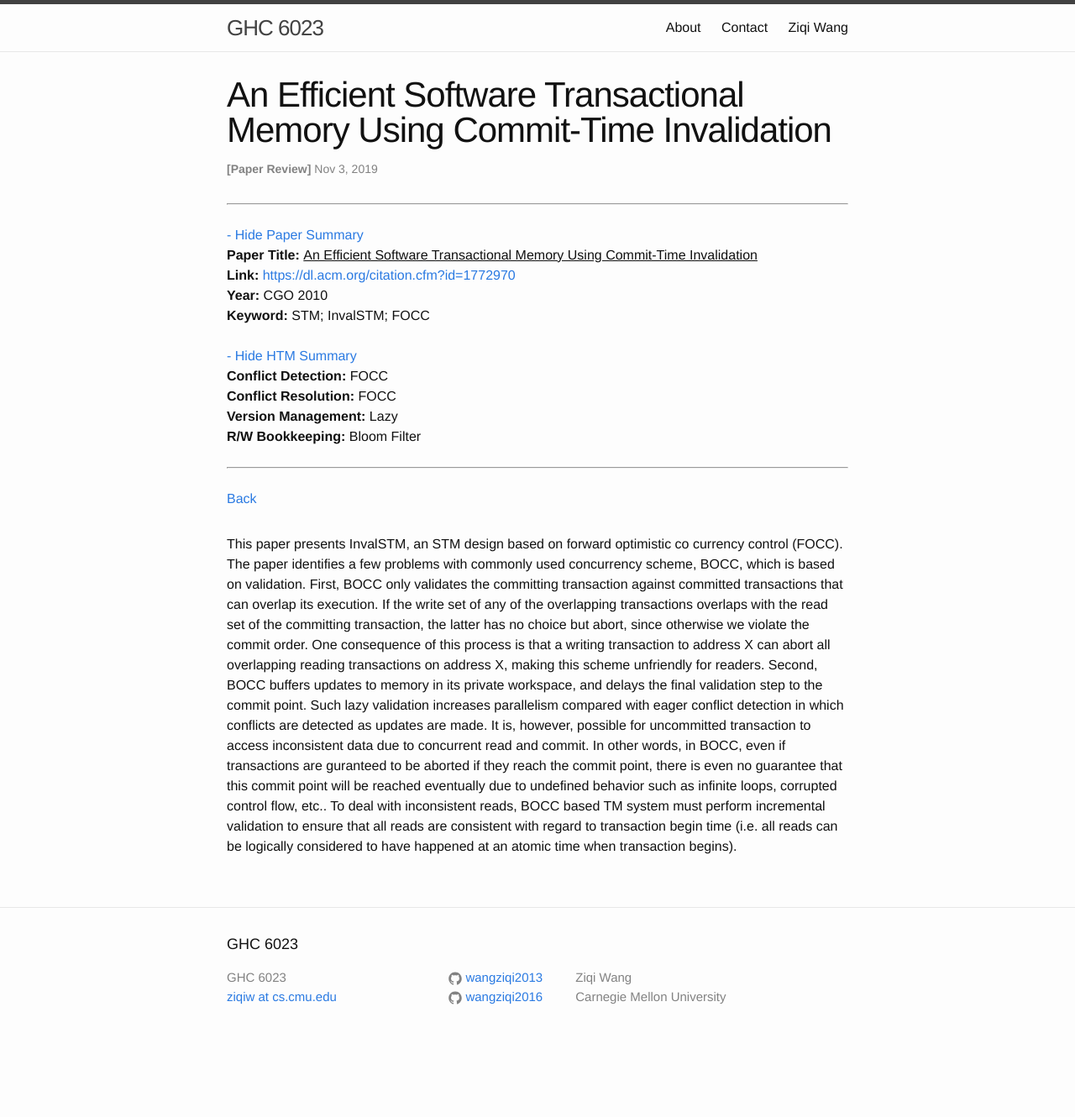
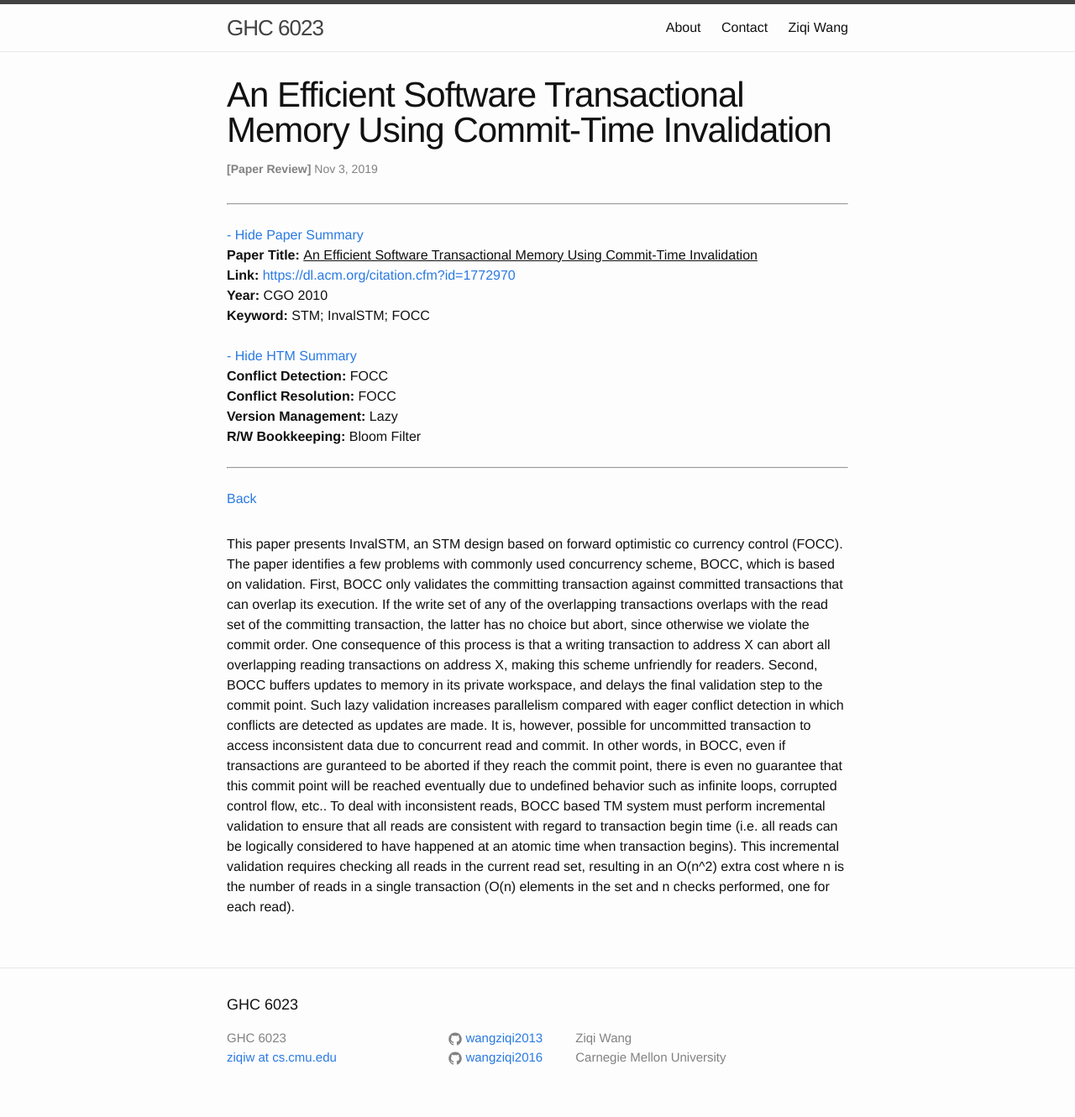
Before and after one commit to wangziqi2013/wangziqi2013.github.io, a Jekyll site: the page built from _posts/2019-11-03-invalstm.markdown, in a window 1280 px wide. Shown: the whole page at 84% size. Built offline with Jekyll 4.4.1, drawn with Linux system fonts in a browser that asks for light colours; before the commit the page ends 1258 px from its top, so only the background shows below that.

Commit message:
Adding second reason

```diff
--- a/_posts/2019-11-03-invalstm.markdown
+++ b/_posts/2019-11-03-invalstm.markdown
@@ -26,4 +26,6 @@ and commit. In other words, in BOCC, even if transactions are guranteed to be ab
 there is even no guarantee that this commit point will be reached eventually due to undefined behavior such as infinite
 loops, corrupted control flow, etc.. To deal with inconsistent reads, BOCC based TM system must perform incremental validation
 to ensure that all reads are consistent with regard to transaction begin time (i.e. all reads can be logically considered
-to have happened at an atomic time when transaction begins).
+to have happened at an atomic time when transaction begins). This incremental validation requires checking all reads in
+the current read set, resulting in an O(n^2) extra cost where n is the number of reads in a single transaction (O(n) elements
+in the set and n checks performed, one for each read).
```
